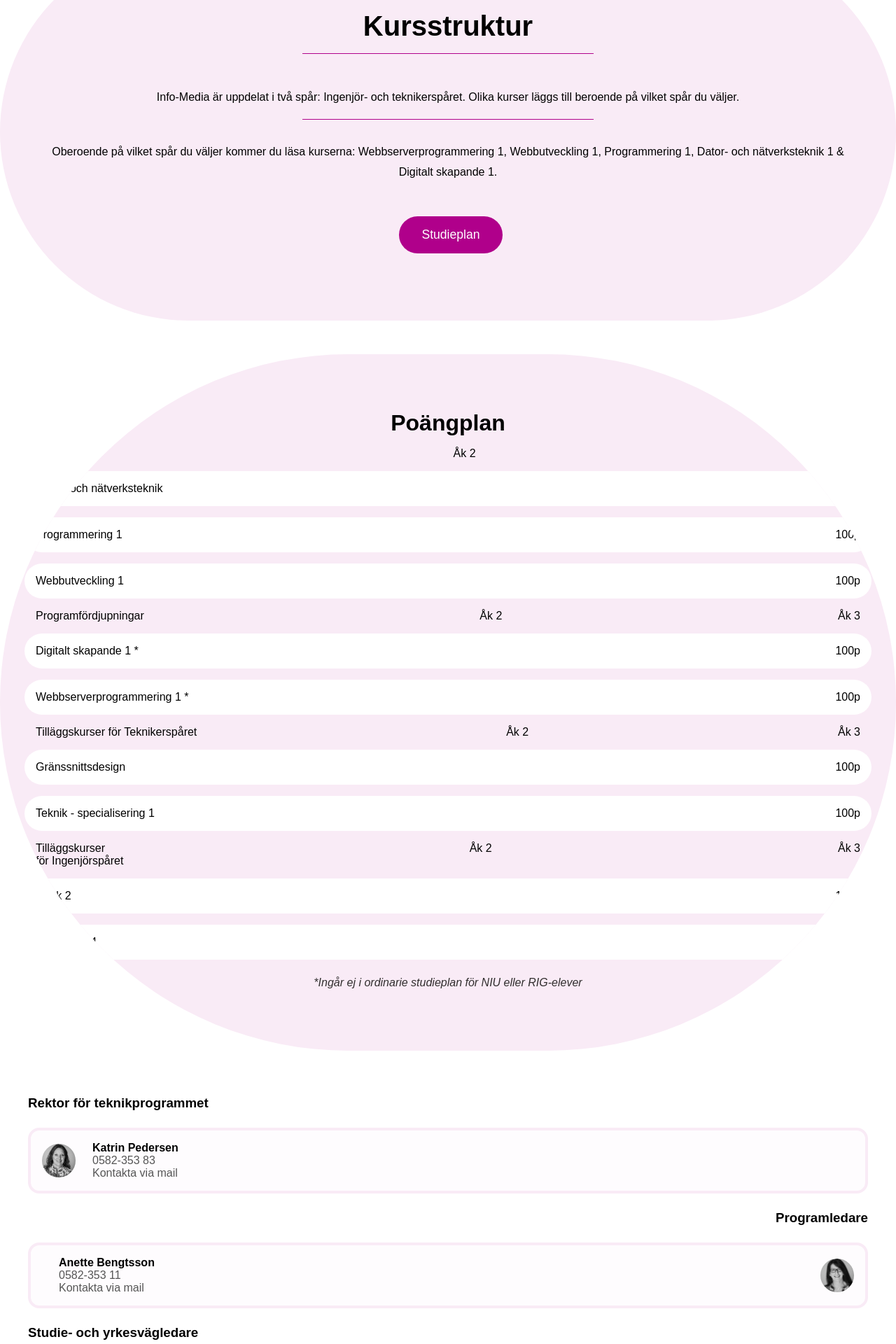
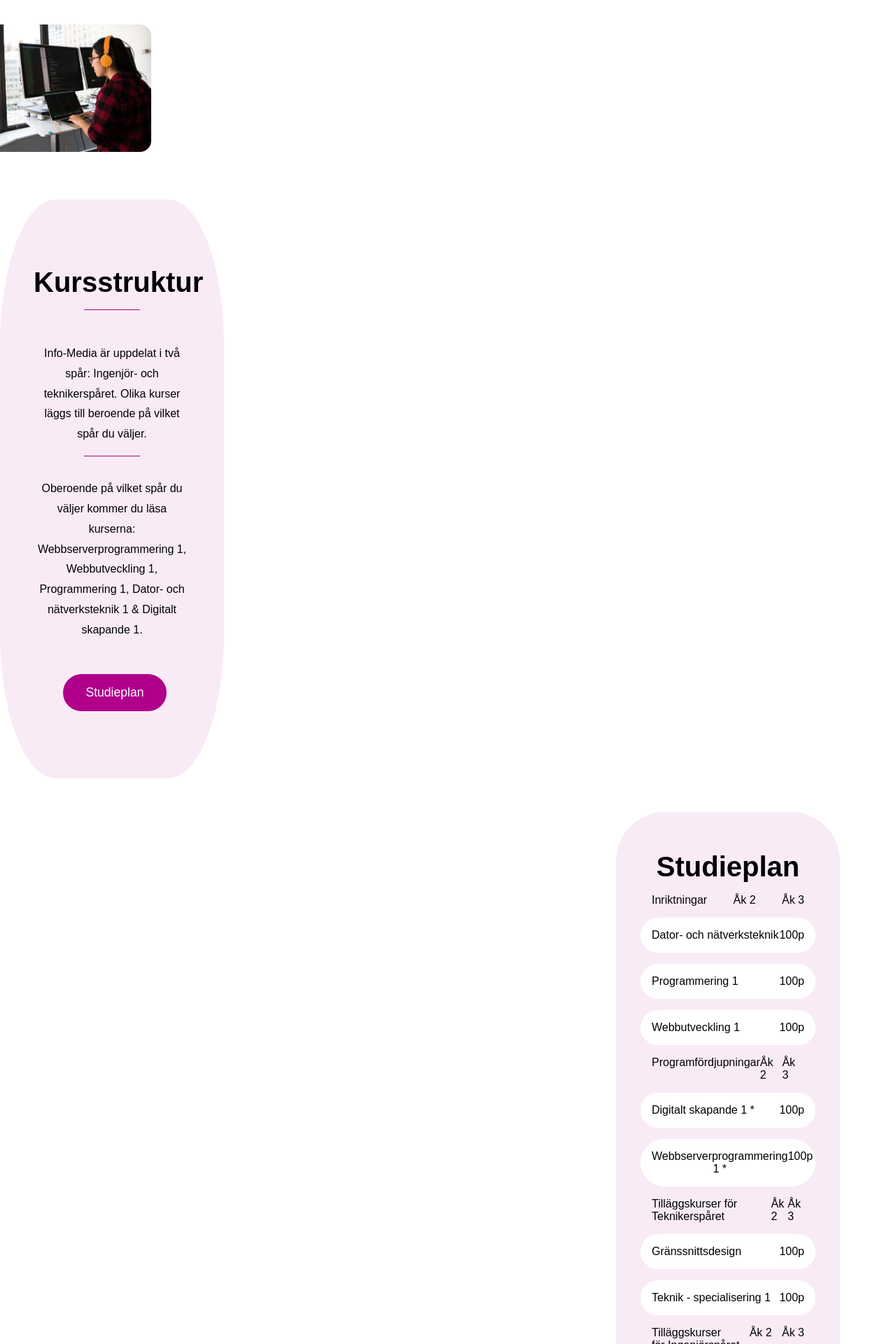
Before and after one commit to AbdullahMoubayed/Info-Media, a PHP site: page / in a window 1280 px wide. Shown: the part 3143-5063 px from the top of the page at 70% size. Run offline with PHP 8.4, Linux system fonts and the light colour scheme; some libraries are stand-ins or nearby versions.

Commit message:
ooooaoaooo

```diff
--- a/css/style.css
+++ b/css/style.css
@@ -716,6 +716,7 @@
   margin-right: 0.5rem;
 }
 
+/*AnKoR aNkOr*/
 @media screen and (min-width: 600px) {
   section#hero {
     display: -webkit-box;
@@ -733,8 +734,12 @@
     padding: 5rem 5rem;
   }
   section#hero img.imgg {
+    margin-top: -1rem;
     width: 40rem;
     border: 0;
+    margin-right: 6rem;
+    width: 35%;
+    background: #F9EBF6;
   }
   section#hero span {
     margin: 0;
@@ -745,9 +750,62 @@
   }
   section#hero span p {
     text-align: left;
+    margin-left: 0;
   }
   section#hero span .btns {
     text-align: left;
   }
+  section#om {
+    width: 25%;
+  }
+  section#om .after, section#om .text, section#om .om-btns {
+    margin-left: 3rem;
+    text-align: left;
+  }
+  section#om .after {
+    border: 0.1rem solid red;
+  }
+  section#om .text {
+    border: 0.1rem solid blue;
+    margin-top: 1.5rem;
+  }
+  section#om .om-btns {
+    text-align: left;
+  }
+  section#gor {
+    margin-left: 55rem;
+    text-align: center;
+    width: 25%;
+    background: white;
+    text-align: left;
+    border-radius: 0;
+  }
+  section#varfor {
+    width: 25%;
+  }
+  section#Kursstruktur {
+    width: 25%;
+    border-radius: 25%;
+  }
+  section.poang-plan {
+    border-radius: 4.375rem;
+    margin-right: 5rem;
+    width: 25%;
+  }
+  section.poang-plan h3 {
+    font-size: 2.5rem;
+    margin-bottom: 0.5rem;
+    margin-top: -1.5rem;
+  }
+  #contact {
+    width: 25%;
+  }
+  #ord {
+    width: 25%;
+  }
+  footer {
+    width: 60%;
+    border-top-right-radius: 20rem;
+  }
 }
 /*# sourceMappingURL=style.css.map */
--- a/index.html
+++ b/index.html
@@ -49,8 +49,8 @@
                 <h1 class="t_center">Info-Media</h1>
                 <p><i>Gör dina digitala idéer verkliga</i></p>
                 <div class="btns">
-                    <a href="html/las-mer.html"><button class="btn white_t t_center" type="button">Öppet hus</button></a>
-                    <a href="html/las-mer.html"><button class="btn purple_t t_center" type="button">Studieplan</button></a>
+                    <a href="html/las-mer.html#oppethus"><button class="btn white_t t_center" type="button">Öppet hus</button></a>
+                    <a href="#studieplan"><button class="btn purple_t t_center" type="button">Studieplan</button></a>
                 </div>
             </span>
             <img class="imgg" src="assets/img/hero.png" alt="Computah">
@@ -65,9 +65,8 @@
             <p class="text">Info-Media ger dig kunskaper om digital teknik. För dig som har intresset kring datorteknik, programmering, webbutveckling, 3D-modellering… så passar denna inriktning dig väldigt bra!</p>
 
             <div class="om-btns m_auto t_center">
-                <!--fix da button-click thing-->
-                <a href="html/las-mer.html"><input class="btn purple_t" type="button" value="Läs mer"></a>
-                <a href="html/las-mer.html"><input class="btn purple_t" type="button" value="Elev för en dag"></a>
+                <a href="html/las-mer.html#om1"><input class="btn purple_t" type="button" value="Läs mer"></a>
+                <a href="html/las-mer.html#elevforendag"><input class="btn purple_t" type="button" value="Elev för en dag"></a>
             </div>
             <img id="pic1" src="assets/img/code.jpg" alt="computar nerd">
             <img  id="pic2" src="assets/img/VR.jpg" alt="vr nerd">
@@ -80,9 +79,9 @@
             <p class='after'>Här får du möjlighet till att utveckla och framställa dina digitala idéer.</p>
             <p class='after'>Alltifrån 3D-modellering av spel till programmering av hemsidor.</p>
             <p>Dina kunskaper utmanas ständigt som stärker din kunskap kring området.</p>
-            <a href="html/las-mer.html"><input class="btn purple" type="button" value="Läs mer"></a>
+            <a href="html/las-mer.html#gor1"><input class="btn purple" type="button" value="Läs mer"></a>
 
-        <!-- The grid of the languages that we are going to learn -->
+        <!-- The grid of the languages that we are going to learn. From JS -->
             <div class="språk-grid-container flex">
                 <div class="språk-item" v-for="item in språk">
                     <img :src="item.url" alt="språk">
@@ -108,11 +107,11 @@
             <h1 class='after'>Kursstruktur</h1>
             <p class='after'>Info-Media är uppdelat i två spår: Ingenjör- och teknikerspåret. Olika kurser läggs till beroende på vilket spår du väljer.</p>
             <p>Oberoende på vilket spår du väljer kommer du läsa kurserna: Webbserverprogrammering 1, Webbutveckling 1, Programmering 1, Dator- och nätverksteknik 1 & Digitalt skapande 1.</p>
-            <a href="html/las-mer.html"><input class="btn purple_t" type="button" value="Studieplan"></a>
+            <a href="html/las-mer.html#struktur1"><input class="btn purple_t" type="button" value="Studieplan"></a>
             </section>
 
-            <section class='poang-plan'>
-                <h3>Poängplan</h3>
+            <section id="studieplan" class='poang-plan'>
+                <h3>Studieplan</h3>
                 <ul>
                     <li>Inriktningar</li>
                     <li>Åk 2</li>
```
Also changed, not shown: css/lasmer.css (+36 -21 lines), css/style.scss (+70 -2 lines), 2 other files.
